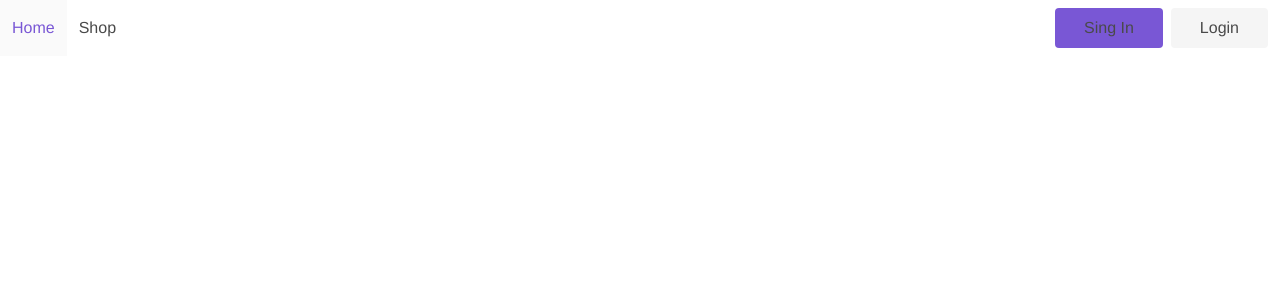
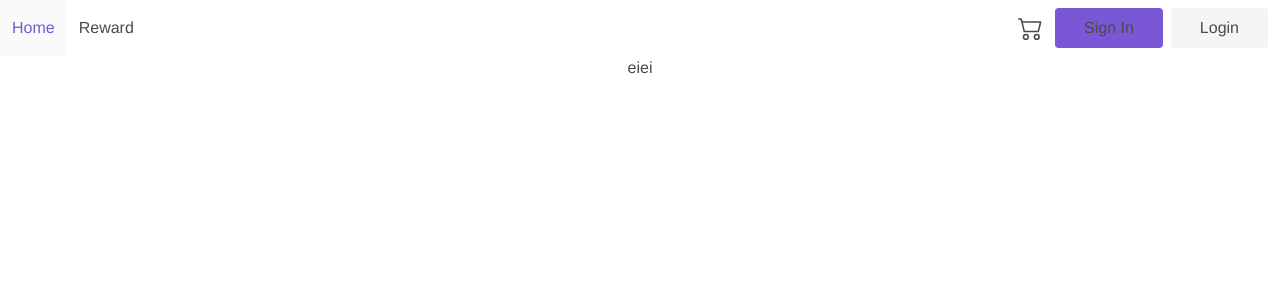
Before and after one commit to youyyk/ProjectWebtech-VueJS, a Vue app: page /cart in a window 1280 px wide. Shown: the top 300 px of the page. Built offline with nearby package versions, Linux system fonts and the light colour scheme.

Commit message:
Swap page and Add cartpage

```diff
--- a/src/App.vue
+++ b/src/App.vue
@@ -12,13 +12,30 @@
           </template> -->
           <template #start>
               <router-link class="navbar-item" to="/">Home</router-link>
-              <router-link class="navbar-item" to="/shop">Shop</router-link>
+              <router-link class="navbar-item" to="/reward">Reward</router-link>
           </template>
           <template #end>
               <b-navbar-item tag="div">
+                    <!-- <a>
+                        <div>
+                            <svg xmlns="http://www.w3.org/2000/svg" width="30" height="30" fill="currentColor" class="bi bi-cart2" viewBox="0 0 16 16">
+                            <path d="M0 2.5A.5.5 0 0 1 .5 2H2a.5.5 0 0 1 .485.379L2.89 4H14.5a.5.5 0 0 1 .485.621l-1.5 6A.5.5 0 0 1 13 11H4a.5.5 0 0 1-.485-.379L1.61 3H.5a.5.5 0 0 1-.5-.5zM3.14 5l1.25 5h8.22l1.25-5H3.14zM5 13a1 1 0 1 0 0 2 1 1 0 0 0 0-2zm-2 1a2 2 0 1 1 4 0 2 2 0 0 1-4 0zm9-1a1 1 0 1 0 0 2 1 1 0 0 0 0-2zm-2 1a2 2 0 1 1 4 0 2 2 0 0 1-4 0z"/>
+                            </svg>
+                        </div>
+
+                    </a> -->
                   <div class="buttons">
+                      <a id="icon">
+                        <i>
+                            <router-link class="navbar-item"  to="/cart">
+                                <svg xmlns="http://www.w3.org/2000/svg" width="25" height="25" fill="currentColor" class="bi bi-cart2" viewBox="0 0 16 16">
+                                <path d="M0 2.5A.5.5 0 0 1 .5 2H2a.5.5 0 0 1 .485.379L2.89 4H14.5a.5.5 0 0 1 .485.621l-1.5 6A.5.5 0 0 1 13 11H4a.5.5 0 0 1-.485-.379L1.61 3H.5a.5.5 0 0 1-.5-.5zM3.14 5l1.25 5h8.22l1.25-5H3.14zM5 13a1 1 0 1 0 0 2 1 1 0 0 0 0-2zm-2 1a2 2 0 1 1 4 0 2 2 0 0 1-4 0zm9-1a1 1 0 1 0 0 2 1 1 0 0 0 0-2zm-2 1a2 2 0 1 1 4 0 2 2 0 0 1-4 0z"/>
+                                </svg>
+                            </router-link>
+                        </i>
+                      </a>
                       <a class="button is-primary">
-                          <router-link class="navbar-item"  to="/signIn">Sing In</router-link>
+                          <router-link class="navbar-item"  to="/signIn">Sign In</router-link>
                       </a>
                       <a class="button is-light">
                           <router-link class="navbar-item"  to="/login">Login</router-link>
@@ -39,4 +56,7 @@
   -moz-osx-font-smoothing: grayscale;
   text-align: center;
 }
+#icon{
+    margin-top: -9px;
+}
 </style>
--- a/src/router/index.js
+++ b/src/router/index.js
@@ -10,9 +10,9 @@ const routes = [
     component: () => import('../views/Home.vue')
   },
   {
-    path: '/shop',
-    name: 'Shop',
-    component: () => import('../views/Shop.vue')
+    path: '/reward',
+    name: 'Reward',
+    component: () => import('../views/Reward.vue')
   },
   {
     path: '/login',
@@ -23,7 +23,12 @@ const routes = [
     path: '/signIn',
     name: 'SignIn',
     component: () => import('../views/SignIn.vue')
-  }
+  },
+  {
+    path: '/cart',
+    name: 'Cart',
+    component: () => import('../views/Cart.vue')
+  },
 ]
 
 const router = new VueRouter({
--- /dev/null
+++ b/src/views/Cart.vue
@@ -0,0 +1,15 @@
+<template>
+    <div class="cart">
+        <h1>eiei</h1>
+    </div>
+</template>
+
+<script>
+export default {
+
+}
+</script>
+
+<style scoped lang="scss">
+
+</style>
--- a/src/views/Home.vue
+++ b/src/views/Home.vue
@@ -1,50 +1,48 @@
 <template>
   <div class="home">
     <ads-slide></ads-slide>
-    <div v-for="(reward, index) in rewardsDummy" :key="index">
-      <reward-card :rewardInput="reward"></reward-card>
+    <div v-for="(item, index) in itemsDummy" :key="index">
+      <item-card :itemInput="item"></item-card>
     </div>
+  </div>
 
-
-  </div>
 </template>
 
 <script>
 import AdsSlide from '../components/AdsSlide.vue'
-import RewardCard from '../components/RewardCard.vue'
+import ItemCard from '../components/ItemCard.vue'
 export default {
   components: {
-    AdsSlide,
-    RewardCard
+    ItemCard, AdsSlide
   },
   data() {
       return {
-          rewardsDummy:[
+          itemsDummy:[
+            {
+              name: "A",
+              price: 100,
+              explain: "explain01"
+            },
+            {
+              name: "B",
+              price: 200,
+              explain: "explain02"
+            },
+            {
+              name: "C",
+              price: 500,
+              explain: "explain03"
+            },
             {
               name: "D",
-              point: 100,
-              stock: 10,
+              price: 50,
+              explain: "explain04"
             },
             {
               name: "E",
-              point: 500,
-              stock: 20,
+              price: 250,
+              explain: "explain05"
             },
-            {
-              name: "F",
-              point: 300,
-              stock: 5
-            },
-            {
-              name: "G",
-              point: 50,
-              stock: 15
-            },
-            {
-              name: "H",
-              point: 250,
-              stock: 20
-            }
           ]
       }
   }
@@ -52,4 +50,5 @@ export default {
 </script>
 
 <style lang="scss">
+
 </style>
--- /dev/null
+++ b/src/views/Reward.vue
@@ -0,0 +1,54 @@
+<template>
+  <div class="reward">
+    <h1>Reward</h1>
+    <div v-for="(reward, index) in rewardsDummy" :key="index">
+      <reward-card :rewardInput="reward"></reward-card>
+    </div>
+  </div>
+</template>
+
+<script>
+import RewardCard from '../components/RewardCard.vue'
+export default {
+  components: {
+    AdsSlide,
+    RewardCard
+  },
+  data() {
+      return {
+          rewardsDummy:[
+            {
+              name: "D",
+              point: 100,
+              stock: 10,
+            },
+            {
+              name: "E",
+              point: 500,
+              stock: 20,
+            },
+            {
+              name: "F",
+              point: 300,
+              stock: 5
+            },
+            {
+              name: "G",
+              point: 50,
+              stock: 15
+            },
+            {
+              name: "H",
+              point: 250,
+              stock: 20
+            }
+          ]
+      }
+  }
+}
+
+</script>
+
+<style>
+
+</style>
--- a/src/views/Shop.vue
+++ /dev/null
@@ -1,52 +0,0 @@
-<template>
-  <div class="shop">
-    <h1>Shopping</h1>
-    <div v-for="(item, index) in itemsDummy" :key="index">
-      <item-card :itemInput="item"></item-card>
-    </div>
-  </div>
-</template>
-
-<script>
-import ItemCard from '../components/ItemCard.vue'
-export default {
-  components: {
-    ItemCard
-  },
-  data() {
-      return {
-          itemsDummy:[
-            {
-              name: "A",
-              price: 100,
-              explain: "explain01"
-            },
-            {
-              name: "B",
-              price: 200,
-              explain: "explain02"
-            },
-            {
-              name: "C",
-              price: 500,
-              explain: "explain03"
-            },
-            {
-              name: "D",
-              price: 50,
-              explain: "explain04"
-            },
-            {
-              name: "E",
-              price: 250,
-              explain: "explain05"
-            },
-          ]
-      }
-  }
-}
-</script>
-
-<style>
-
-</style>
```
Also changed, not shown: 1 other file (tests, documents, lock files or other folders).
